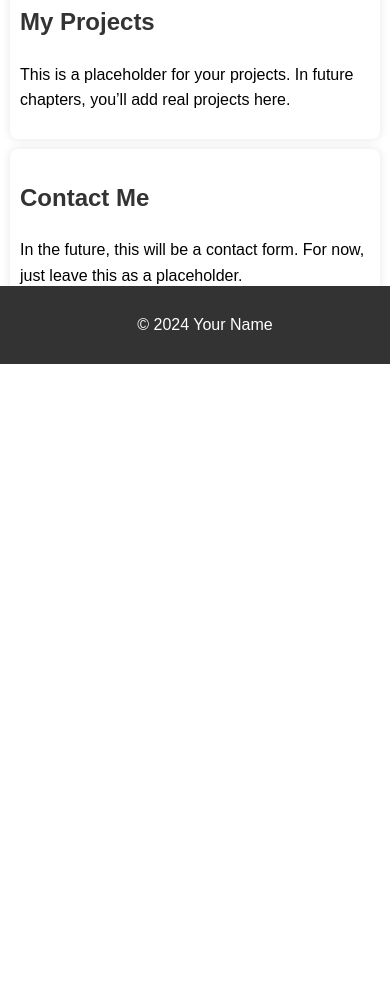
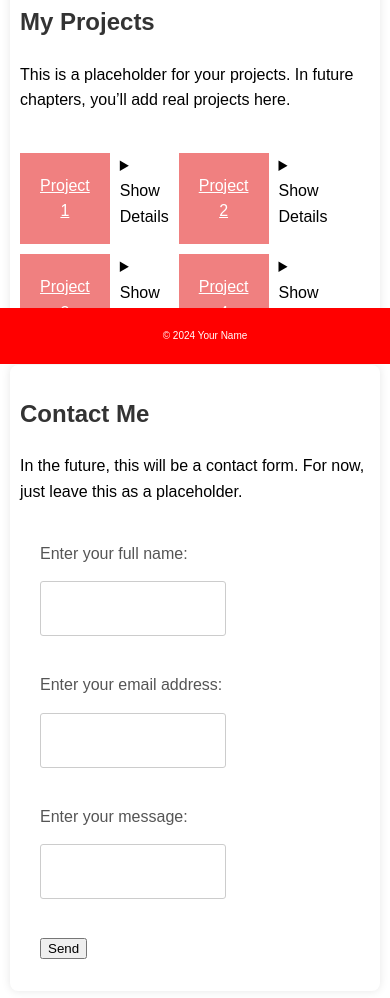
Before and after one commit to rohit-187/portfolio, a plain HTML site: page index.html in a window 390 px wide. Shown: the part 480-1478 px from the top of the page. Before the commit the page ends 844 px from the top, so only its background shows below. Drawn offline with Linux system fonts and the light colour scheme.

Commit message:
basic javascript added

```diff
--- /dev/null
+++ b/css/styles.css
@@ -0,0 +1,182 @@
+/* General Styles */
+body {
+    font-family: Arial, sans-serif;
+    margin: 0;
+    padding: 0;
+    line-height: 1.6;
+}
+section {
+    padding: 20px;
+    margin: 20px;
+    background-color: white;
+    border-radius: 8px;
+    box-shadow: 0 0 10px rgba(0, 0, 0, 0.1);
+}
+
+h2 {
+    color: #333;
+}
+.grid-container {
+  display: grid;
+  grid-template-columns: repeat(2, 1fr);
+  gap: 10px;
+  margin-top: 20px;
+}
+
+.grid-item {
+  background-color: lightcoral;
+  padding: 20px;
+  text-align: center;
+  color: white;
+  cursor:pointer;
+}
+
+.grid-item:hover{
+  background-color: #0056b3;
+
+}
+
+.button-container {
+  /* width: 520px;
+  background: gray;
+  overflow-y: auto; */
+  display: grid;
+  grid-template-columns: repeat(4, 1fr);
+  gap: 10px;
+  margin-top: 20px;
+}
+
+.button-container > a {
+  /* width: 100px;
+  height: 100px;
+  float: left;
+  background: lightgray;
+  margin: 15px; */
+  background-color: lightcoral;
+  padding: 20px;
+  text-align: center;
+  color: white;
+  cursor:pointer;
+}
+
+.button:hover{
+  background-color: #0056b3;
+}
+
+
+
+
+header {
+    background-color: #333;
+    color: white;
+    padding: 20px;
+    text-align: center;
+}
+
+nav ul {
+    list-style: none;
+    padding: 0;
+}
+
+nav ul li {
+    display: inline;
+    margin: 0 10px;
+}
+
+nav ul li a {
+    color: white;
+    text-decoration: none;
+    font-weight: bold;
+}
+
+nav ul li a:hover {
+    text-decoration: underline;
+}
+
+section {
+    padding: 20px;
+    margin: 20px;
+}
+
+form {
+    background-color: white;
+    padding: 20px;
+    /* border: 1px solid #ddd; */
+    border-radius: 5px;
+    /* width: 300px; */
+    margin: 0 auto;
+  }
+
+
+  input[type="text"], input[type="email"], input[type="message"] {
+    width: 60%;
+    padding: 10px;
+    margin: 10px 0;
+    border: 1px solid #ccc;
+    border-radius: 3px;
+    box-sizing: border-box;
+  font-weight:400;
+  line-height: 2.5;
+  }
+
+  input[type="submit"] {
+    background-color: #4CAF50;
+    color: white;
+    padding: 10px;
+    border: none;
+    border-radius: 3px;
+    cursor: pointer;
+    width: 100%;
+  }
+
+  input[type="submit"]:hover {
+    background-color: #0bd416;
+  }
+
+  form label {
+    display: block;
+    margin-bottom: 5px;
+    color: #555;
+  }
+   footer {
+    position: fixed;
+    left: 0;
+    bottom: 0;
+    width: 100%;
+    background-color: red;
+    color: white;
+    text-align: center;
+ font-size: 10px;
+ }
+
+
+
+  /* footer {
+    background-color: #333;
+    color: white;
+    text-align: center;
+    padding: 10px;
+    position: fixed;
+    width: 100%;
+    bottom: 0;
+} */
+
+
+
+/* Media Queries for Mobile Devices */
+@media only screen and (max-width: 600px) {
+    header, footer {
+        padding: 10px;
+    }
+
+    nav ul li {
+        display: block;
+        text-align: center;
+        margin: 5px 0;
+    }
+
+    section {
+        padding: 10px;
+        margin: 10px;
+    }
+}
--- a/index.html
+++ b/index.html
@@ -4,7 +4,8 @@
     <meta charset="UTF-8">
     <meta name="viewport" content="width=device-width, initial-scale=1.0">
     <title>My Portfolio</title>
-<link rel="stylesheet" href="css/styless.css">
+<link rel="stylesheet" href="css/styles.css">
+<script src="script.js" defer></script>
 
 </head>
 <body>
@@ -30,12 +31,62 @@
     <section id="projects">
         <h2>My Projects</h2>
         <p>This is a placeholder for your projects. In future chapters, you’ll add real projects here.</p>
+        <div class="grid-container">
+            <div class="button-container">
+                <a href="#/Action1" class="button">Project 1</a>
+                <details id="myDetails1">
+                    <summary>Show Details</summary>
+                    <p>
+                      Project 1 details
+                    </p>
+                  </details>
+                <a href="#/Action2" class="button">Project 2</a>
+                <details id="myDetails2">
+                    <summary>Show Details</summary>
+                    <p>
+                      Project 1 details
+                    </p>
+                  </details>
+                <a href="#/Action3" class="button">Project 3</a>
+                <details id="myDetails3">
+                    <summary>Show Details</summary>
+                    <p>
+                      Project 1 details
+                    </p>
+                  </details>
+                <a href="#/Action4" class="button">Project 4</a>
+                <details id="myDetails4">
+                    <summary>Show Details</summary>
+                    <p>
+                      Project 1 details
+                    </p>
+                  </details>
+            <!-- <div class="grid-item">Project 1</div>
+            <div class="grid-item">Project 2</div>
+            <div class="grid-item">Project 3</div>
+            <div class="grid-item">Project 4</div>
+
+        </div>
+        <button type="submit">Complete</button> -->
     </section>
 
     <!-- Contact Section -->
     <section id="contact">
         <h2>Contact Me</h2>
         <p>In the future, this will be a contact form. For now, just leave this as a placeholder.</p>
+        <!-- <h1>Registration Form</h1> -->
+        <form name="myForm" action="#" method="POST">
+        <label for="name">Enter your full name:</label>
+        <input type="text" id="name" name="name" required><br><br>
+
+        <label for="email">Enter your email address:</label>
+        <input type="email" id="email" name="email" required><br><br>
+
+        <label for="message">Enter your message:</label>
+        <input type="message" id="message" name="message" required><br><br>
+
+        <button onclick ="validateForm()" type="submit">Send</button>
+
     </section>
 
     <!-- Footer Section -->
--- /dev/null
+++ b/script.js
@@ -0,0 +1,52 @@
+function validateForm() {
+    let x = document.forms["myForm"]["name"].value;
+    let y = document.forms["myForm"]["message"].value;
+    let z = document.forms["myForm"]["email"].value;
+    const pattern = /^[^\s@]+@[^\s@]+\.[^\s@]+$/;
+    if (x == ""||y==""||z=="") {
+      alert("Please fill out all fields before sending a message");
+      return false;
+    }else{
+        if(pattern.test(z)==false){
+            alert("Please enter a valid email address before sending a message")
+        }else{
+            alert("You have sent a message!")
+        }
+    }
+
+
+}
+
+
+
+function showDetails(){
+    const x = document.getElementById("myDetails1");
+    x.open = true;
+
+}
+
+
+// function validateForm(){
+
+//     if (localStorage.getItem("name")==null||localStorage.getItem("message")==null||localStorage.getItem("email")==null){
+
+//         alert("Please fill out all fields before sending a message")
+
+//     }
+
+// }
+
+
+// function valid(email) {
+//     const input = document.createElement('input');
+//     input.type = 'email';
+//     input.value = email;
+//     return input.checkValidity();
+// }
+
+// function emailValidation(){
+
+//     if (localStorage.getItem("email")){
+
+//     }
+// }
--- a/styles.css
+++ /dev/null
@@ -1,82 +0,0 @@
-/* General Styles */
-body {
-    font-family: Arial, sans-serif;
-    margin: 0;
-    padding: 0;
-    line-height: 1.6;
-}
-section {
-    padding: 20px;
-    margin: 20px;
-    background-color: white;
-    border-radius: 8px;
-    box-shadow: 0 0 10px rgba(0, 0, 0, 0.1);
-}
-
-h2 {
-    color: #333;
-}
-
-
-
-header {
-    background-color: #333;
-    color: white;
-    padding: 20px;
-    text-align: center;
-}
-
-nav ul {
-    list-style: none;
-    padding: 0;
-}
-
-nav ul li {
-    display: inline;
-    margin: 0 10px;
-}
-
-nav ul li a {
-    color: white;
-    text-decoration: none;
-    font-weight: bold;
-}
-
-nav ul li a:hover {
-    text-decoration: underline;
-}
-
-section {
-    padding: 20px;
-    margin: 20px;
-}
-
-footer {
-    background-color: #333;
-    color: white;
-    text-align: center;
-    padding: 10px;
-    position: fixed;
-    width: 100%;
-    bottom: 0;
-}
-
-
-
-/* Media Queries for Mobile Devices */
-@media only screen and (max-width: 600px) {
-    header, footer {
-        padding: 10px;
-    }
-
-    nav ul li {
-        display: block;
-        text-align: center;
-        margin: 5px 0;
-    }
-
-    section {
-        padding: 10px;
-        margin: 10px;
-    }
-}
```
